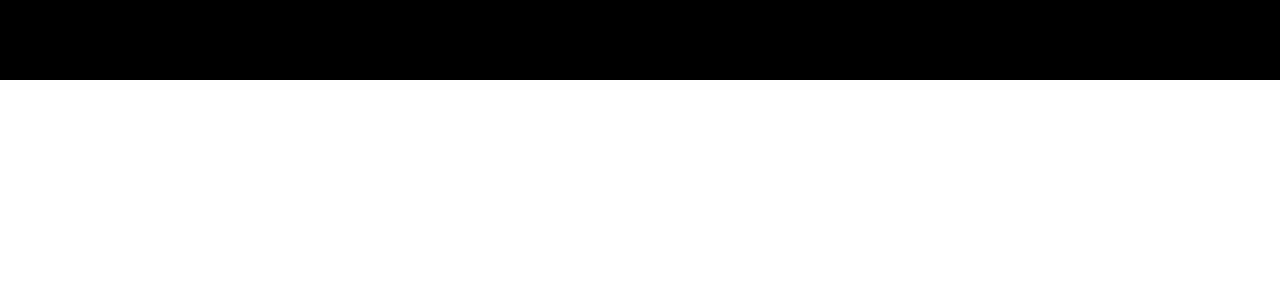
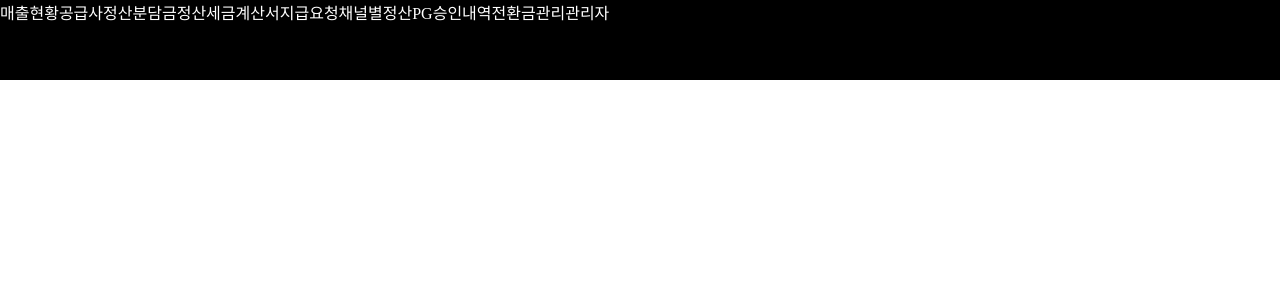
Before and after one commit to wood-crafter/responsive-navbar, a React (Create React App) app: page / in a window 1280 px wide. Shown: the top 300 px of the page. Built offline with nearby package versions, Linux system fonts and the light colour scheme.

Commit message:
[Add] convert from menu to menu tree

```diff
--- a/src/App.tsx
+++ b/src/App.tsx
@@ -161,7 +161,7 @@ const dummyMenu = [
 {
     menuNo: 15,
     menuName: "스케줄관리",
-    parentMenuNo: 14,
+    parentMenuNo: 9,
     displayYn: "Y",
     menuPath: "/sm/scheduler/record",
     sortNo: 14,
@@ -205,7 +205,19 @@ const dummyMenu = [
     useYn: "Y",
     readYn: "Y",
     writeYn: "Y"
-}
+},
+{
+    menuNo: 28,
+    menuName: "Dummy",
+    parentMenuNo: 16,
+    displayYn: "Y",
+    menuPath: "/Dummy",
+    sortNo: 14,
+    linkYn: "Y",
+    useYn: "Y",
+    readYn: "N",
+    writeYn: "Y"
+},
 ]
 
 function App() {
--- a/src/components/Navbar.tsx
+++ b/src/components/Navbar.tsx
@@ -1,26 +1,20 @@
 import './index.css'
-
-interface IMenuItem {
-  menuNo: number;
-  menuName: string;
-  displayYn: string;
-  menuPath: string;
-  sortNo: number;
-  readYn: string;
-  useYn: string;
-  writeYn: string;
-  parentMenuNo?: number | null;
-}
+import { convertToTreeMenu } from '../helper/convert-to-tree'
+import { IMenuItem } from '../constant/nav-type';
 
 interface IParams {
   menu: IMenuItem[];
 }
 
-
 function Navbar(params: IParams) {
   const { menu } = params
+  const treeMenu = convertToTreeMenu(menu)
+  if (!treeMenu) return (<div>Data error</div>)
   return (
     <div className="navbar">
+      {treeMenu.length !== 0 && treeMenu.map((item: any) => (
+        <div>{item.menuName}</div>
+      ))}
     </div>
   );
 }
--- /dev/null
+++ b/src/constant/nav-type.ts
@@ -0,0 +1,11 @@
+export interface IMenuItem {
+  menuNo: number;
+  menuName: string;
+  displayYn: string;
+  menuPath: string;
+  sortNo: number;
+  readYn: string;
+  useYn: string;
+  writeYn: string;
+  parentMenuNo?: number | null;
+}
--- /dev/null
+++ b/src/helper/convert-to-tree.ts
@@ -0,0 +1,31 @@
+import { IMenuItem } from "../constant/nav-type"
+
+export const convertToTreeMenu = (menu: IMenuItem[]) => {
+  let result
+  try {
+    result = list_to_tree(menu)
+    return result
+  } catch (error) {
+    return
+  }
+}
+
+const list_to_tree = (menus: any) => {
+  if (menus.length === 0) return
+  let map: any = {}, node, roots = [], i;
+
+  for (i = 0; i < menus.length; i += 1) {
+    map[menus[i].menuNo] = i;
+    menus[i].children = [];
+  }
+
+  for (i = 0; i < menus.length; i += 1) {
+    node = menus[i];
+    if (node.parentMenuNo) {
+      menus[map[node.parentMenuNo]].children.push(node);
+    } else {
+      roots.push(node);
+    }
+  }
+  return roots;
+}
```
